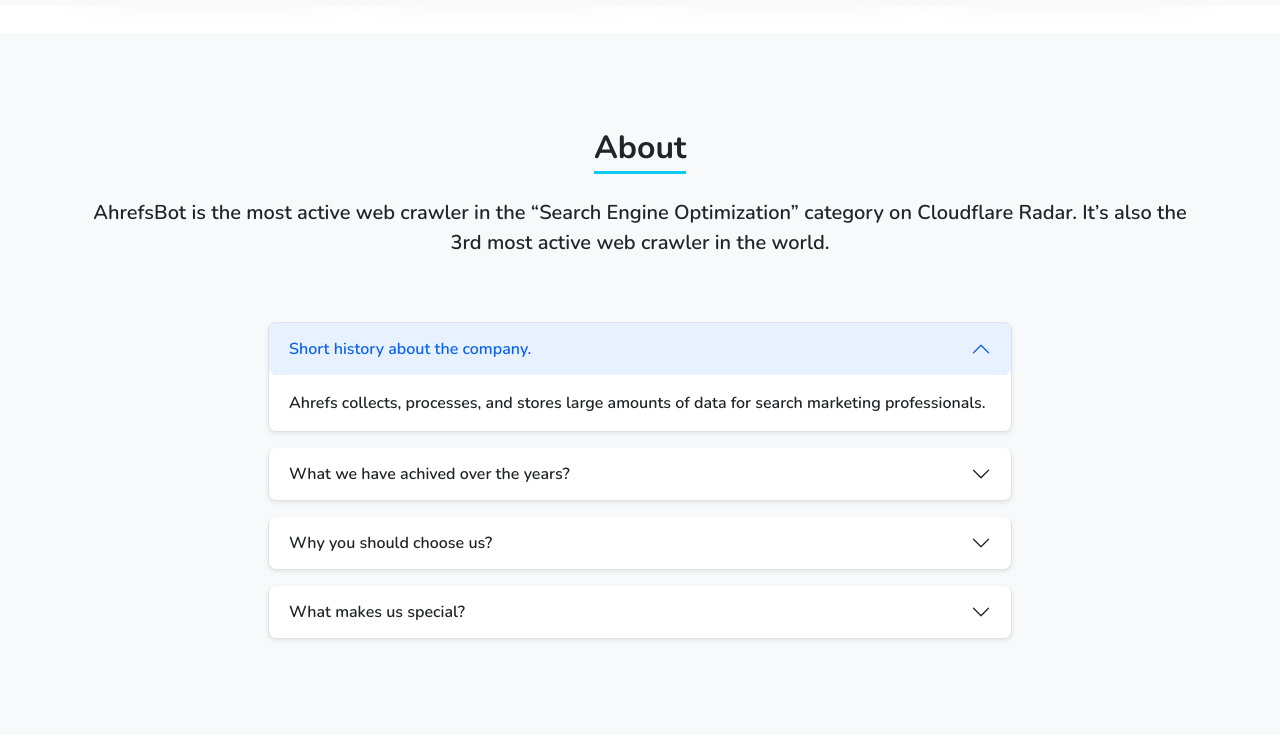
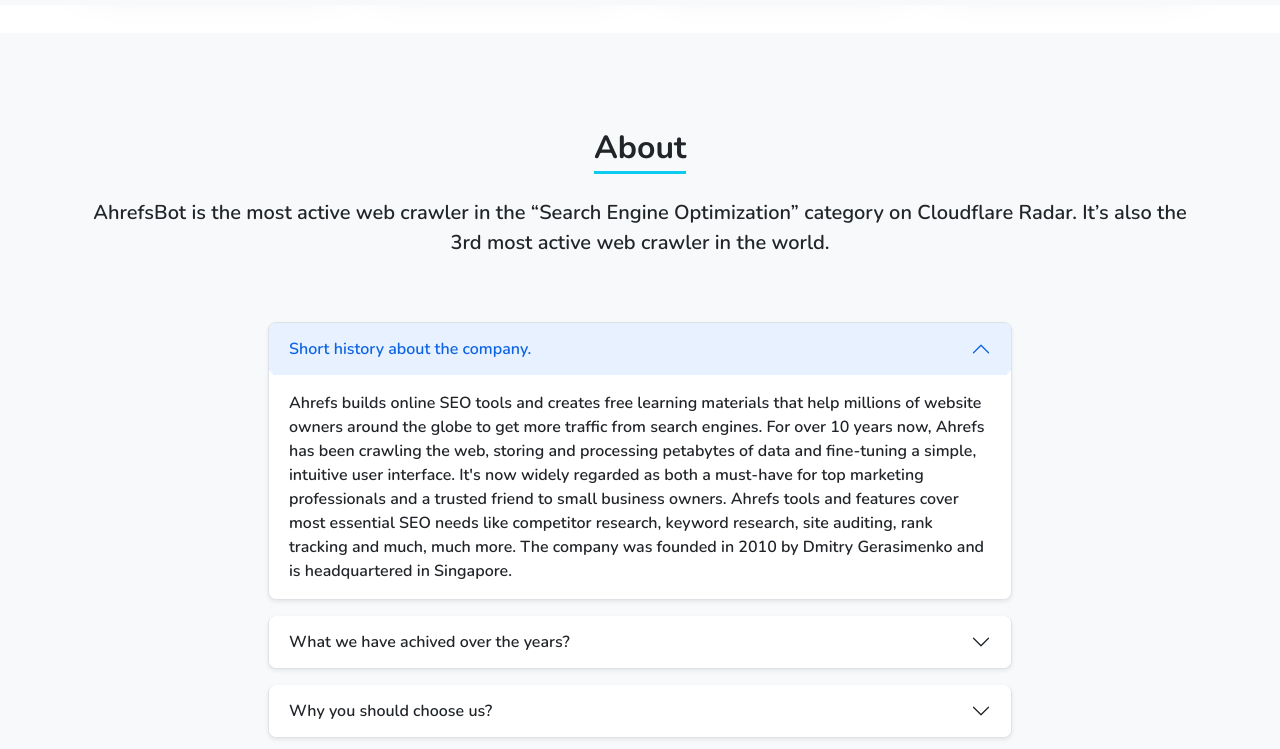
Before and after one commit to ifs21049-itdel/tantanganprak6, a plain HTML site: page index.html in a window 1280 px wide. Both pictures are taken after a click on the button "Short history about the company.". Shown: the part 1023-1772 px from the top of the page. Drawn offline with nearby package versions, Linux system fonts and the light colour scheme.

Commit message:
Update index.html

```diff
--- a/index.html
+++ b/index.html
@@ -197,8 +197,10 @@
               </h5>
               <div class="accordion-collapse collapse" id="collapseOne">
                 <div class="accordion-body">
-                  Ahrefs collects, processes, and stores large amounts of data
-                  for search marketing professionals.
+                  Ahrefs builds online SEO tools and creates free learning materials that help millions of website owners around the globe to get more traffic from search engines.
+                  For over 10 years now, Ahrefs has been crawling the web, storing and processing petabytes of data and fine-tuning a simple, intuitive user interface. It's now widely regarded as both a must-have for top marketing professionals and a trusted friend to small business owners.
+                  Ahrefs tools and features cover most essential SEO needs like competitor research, keyword research, site auditing, rank tracking and much, much more.
+                  The company was founded in 2010 by Dmitry Gerasimenko and is headquartered in Singapore.
                 </div>
               </div>
             </div>
@@ -484,8 +486,7 @@
           Pricing
         </h2>
         <p class="fs-5 mt-3" data-aos="zoom-in-up" data-aos-delay="50">
-          Lorem ipsum dolor sit amet consectetur, adipisicing elit. Nisi cum
-          ipsum esse officia soluta est enim cumque!
+          We’ve been crawling the entire web 24/7 since 2010, indexing and structuring petabytes of information. Get access to these insights with an Ahrefs subscription and use them to improve your business.
         </p>
       </div>
       <div class="row pb-5">
```
